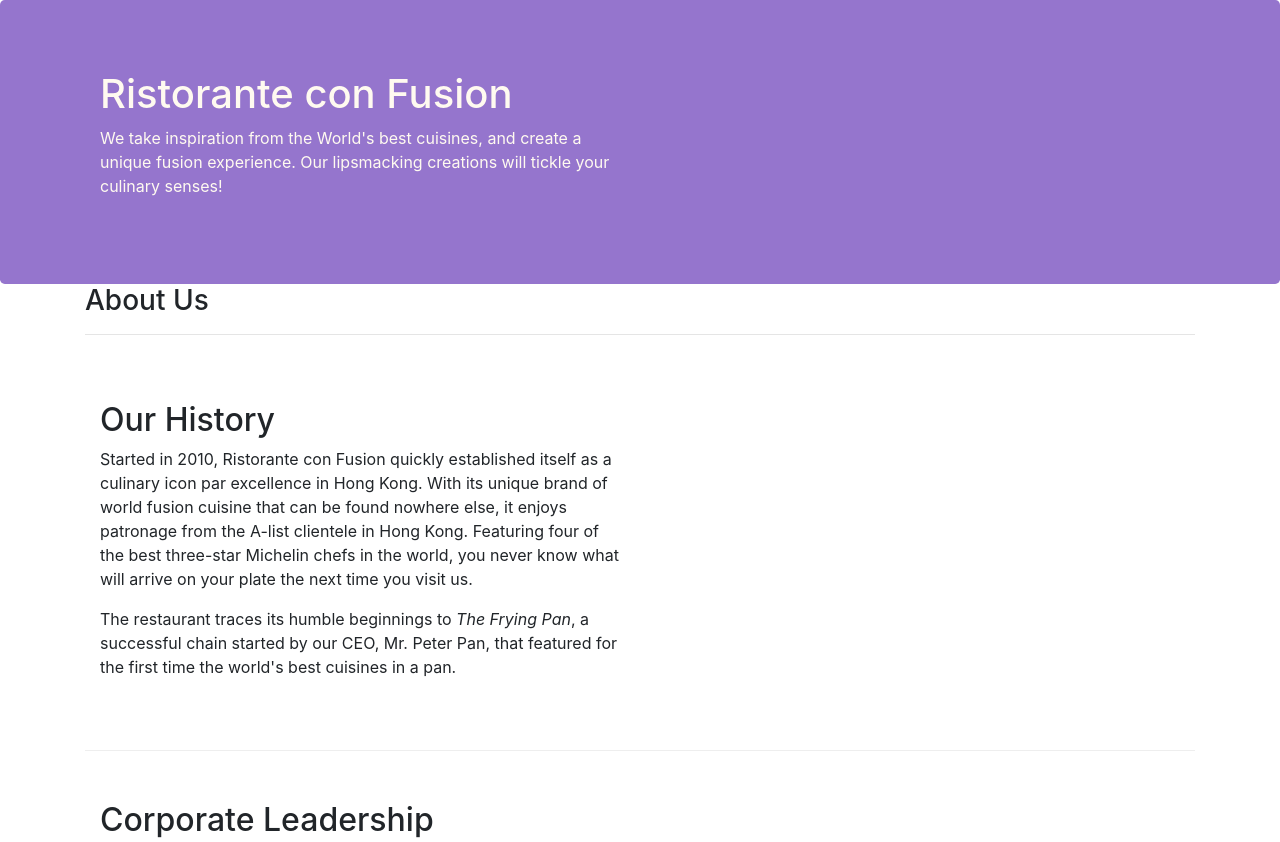
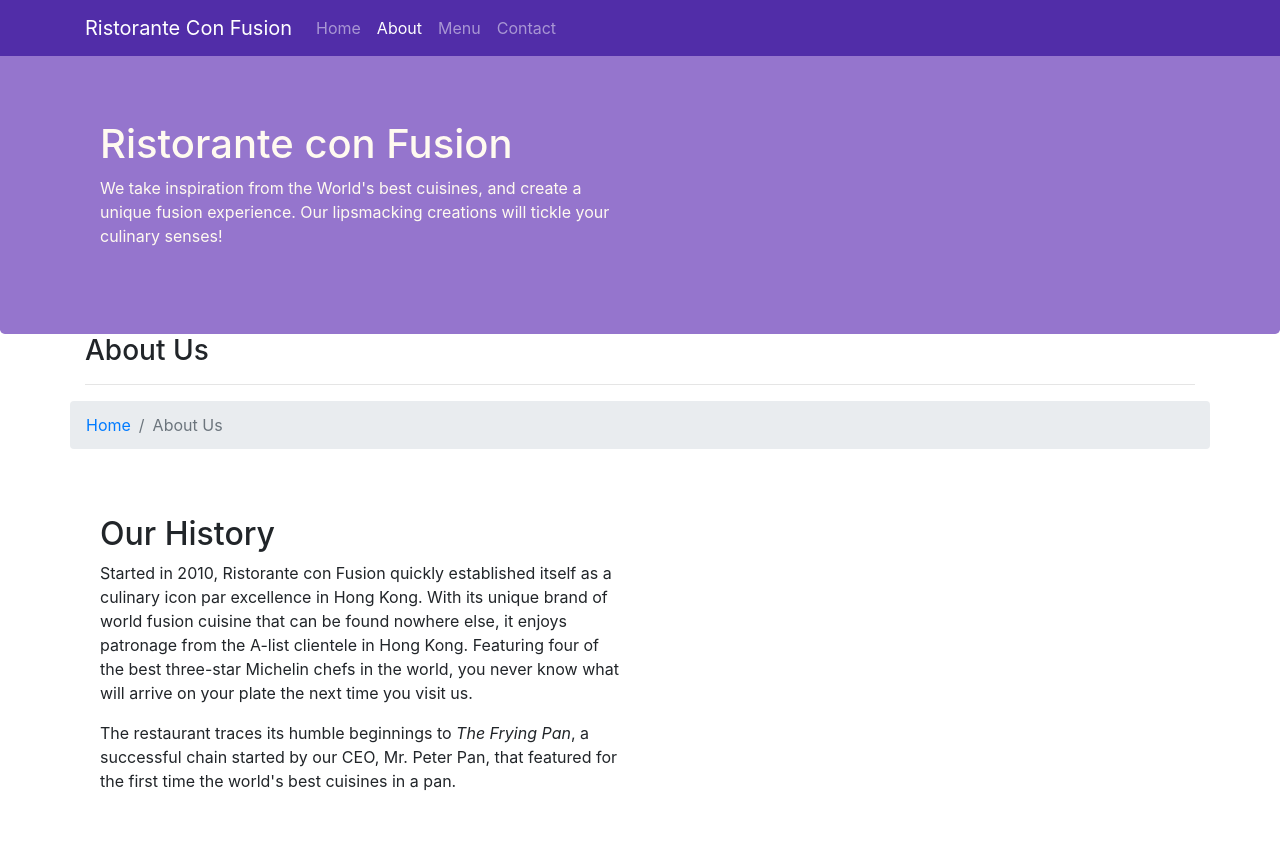
Before and after one commit to VortexH/coursera-fullstack-web-course, a website: page aboutus.html in a window 1280 px wide. Shown: the top 842 px of the page. Drawn offline with nearby package versions, Linux system fonts and the light colour scheme.

Commit message:
Navbar and Breadcrumbs

```diff
--- a/aboutus.html
+++ b/aboutus.html
@@ -12,6 +12,22 @@
 </head>
 
 <body>
+    <nav class="navbar navbar-dark navbar-expand-sm fixed-top">
+        <div class="container">
+            <a class="navbar-brand" href="#">Ristorante Con Fusion</a>
+            <div class='collapse navbar-collapse' id='Navbar'>
+                <ul class="navbar-nav mr-auto">
+                    <li class="nav-item"><a class="nav-link" href="./index.html">Home</a></li>
+                    <li class="nav-item active"><a class="nav-link" href="./aboutus.html">About</a></li>
+                    <li class="nav-item"><a class="nav-link" href="#">Menu</a></li>
+                    <li class="nav-item"><a class="nav-link" href="#">Contact</a></li>
+                </ul>
+            </div>
+        </div>
+        <button class='navbar-toggler' type='button' data-toggle='collapse' data-target='#Navbar'>
+            <span class='navbar-toggler-icon'></span>
+        </button>
+    </nav>
 
     <header class="jumbotron">
         <div class="container">
@@ -32,6 +48,11 @@
                <h3>About Us</h3>
                <hr>
             </div>
+
+            <ol class='col-12 breadcrumb'>
+                <li class='breadcrumb-item'><a href='./index.html'>Home</a></li>
+                <li class='breadcrumb-item active'>About Us</li>
+            </ol>
         </div>
 
         <div class='row row-content'>
--- a/css/styles.css
+++ b/css/styles.css
@@ -28,3 +28,12 @@
     margin: 0px;
     color: #0f0f0f;
 }
+
+body {
+    padding: 50px 0px 0px 0px;
+    z-index: 0;
+}
+
+.navbar-dark {
+    background-color: #512DA8;
+}
```
Also changed, not shown: index.html (+17 -0 lines).
